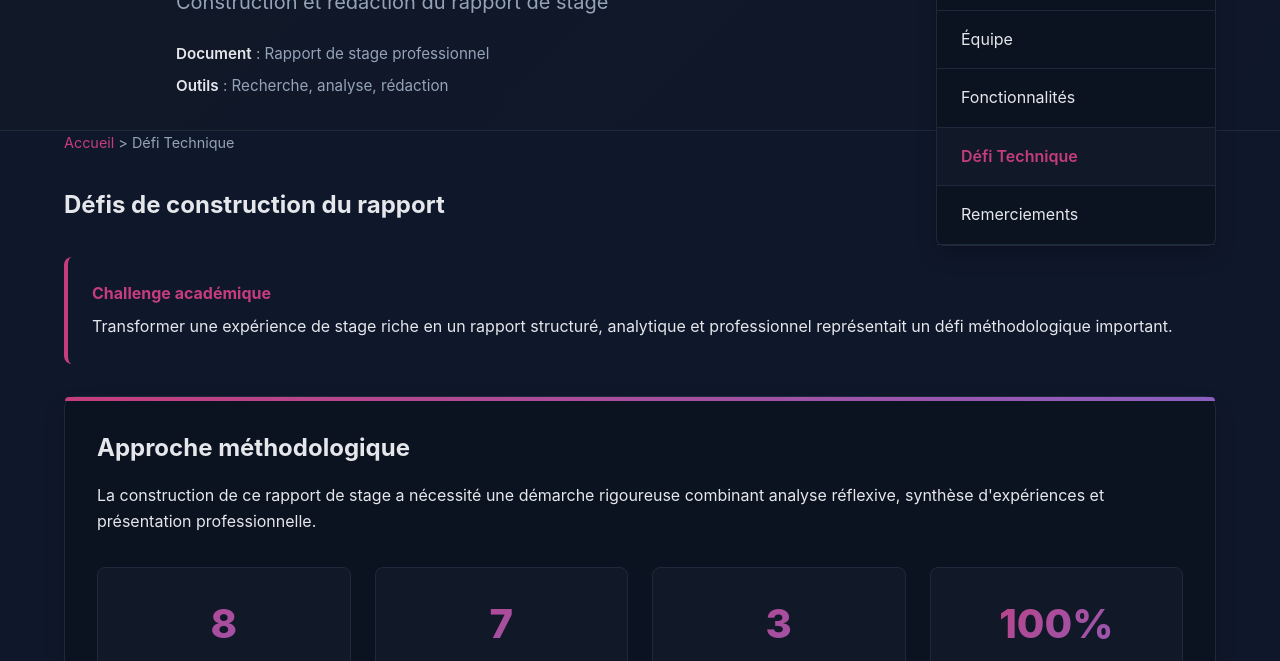
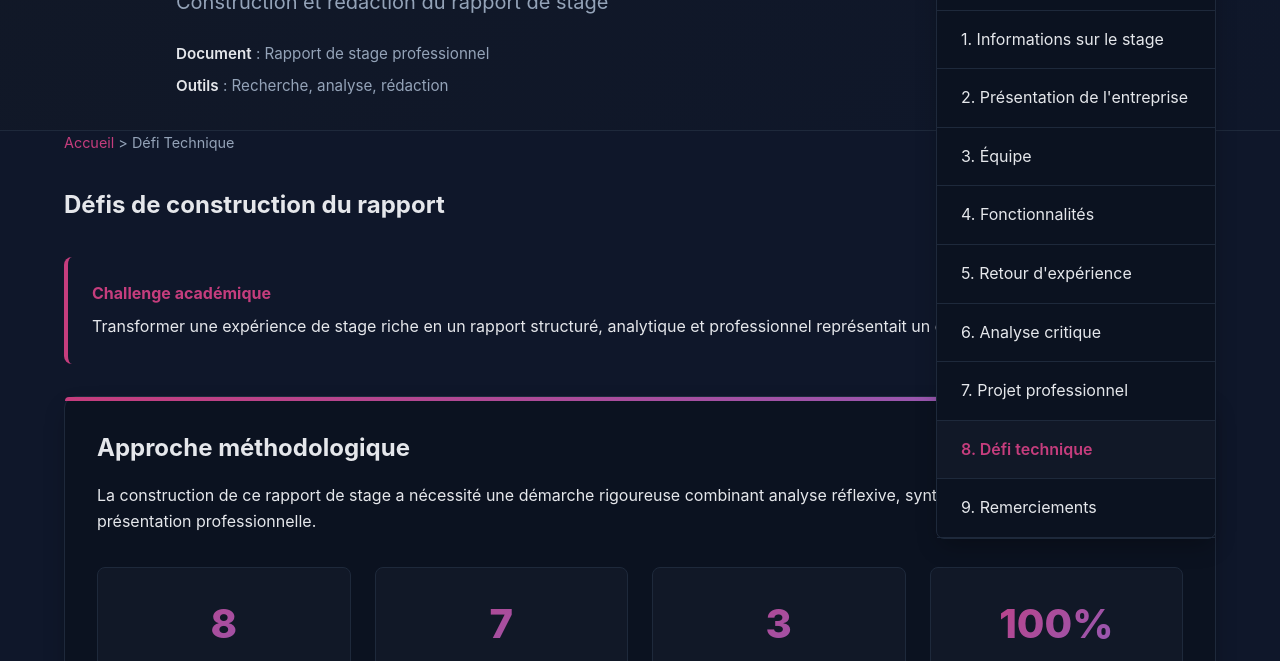
Before and after one commit to Louma374/Louma374.github.io, a plain HTML site: page defi-technique.html in a window 1280 px wide. Both pictures are taken after a click on the button "Navigation ▼". Shown: the part 131-792 px from the top of the page. Drawn offline with Linux system fonts and the light colour scheme.

Commit message:
Update defi-technique.html

```diff
--- a/defi-technique.html
+++ b/defi-technique.html
@@ -443,10 +443,15 @@
             <button class="nav-btn">Navigation ▼</button>
             <div class="nav-dropdown-content">
               <a href="index.html">Accueil</a>
-              <a href="equipe.html">Équipe</a>
-              <a href="fonctionnalites.html">Fonctionnalités</a>
-              <a href="defi-technique.html" class="current">Défi Technique</a>
-              <a href="remerciements.html">Remerciements</a>
+              <a href="informations.html">1. Informations sur le stage</a>
+              <a href="entreprise.html">2. Présentation de l'entreprise</a>
+              <a href="equipe.html">3. Équipe</a>
+              <a href="fonctionnalites.html">4. Fonctionnalités</a>
+              <a href="retour.html">5. Retour d'expérience</a>
+              <a href="analyse.html">6. Analyse critique</a>
+              <a href="projet.html">7. Projet professionnel</a>
+              <a href="defi-technique.html" class="current">8. Défi technique</a>
+              <a href="remerciements.html">9. Remerciements</a>
             </div>
           </div>
         </div>
```
